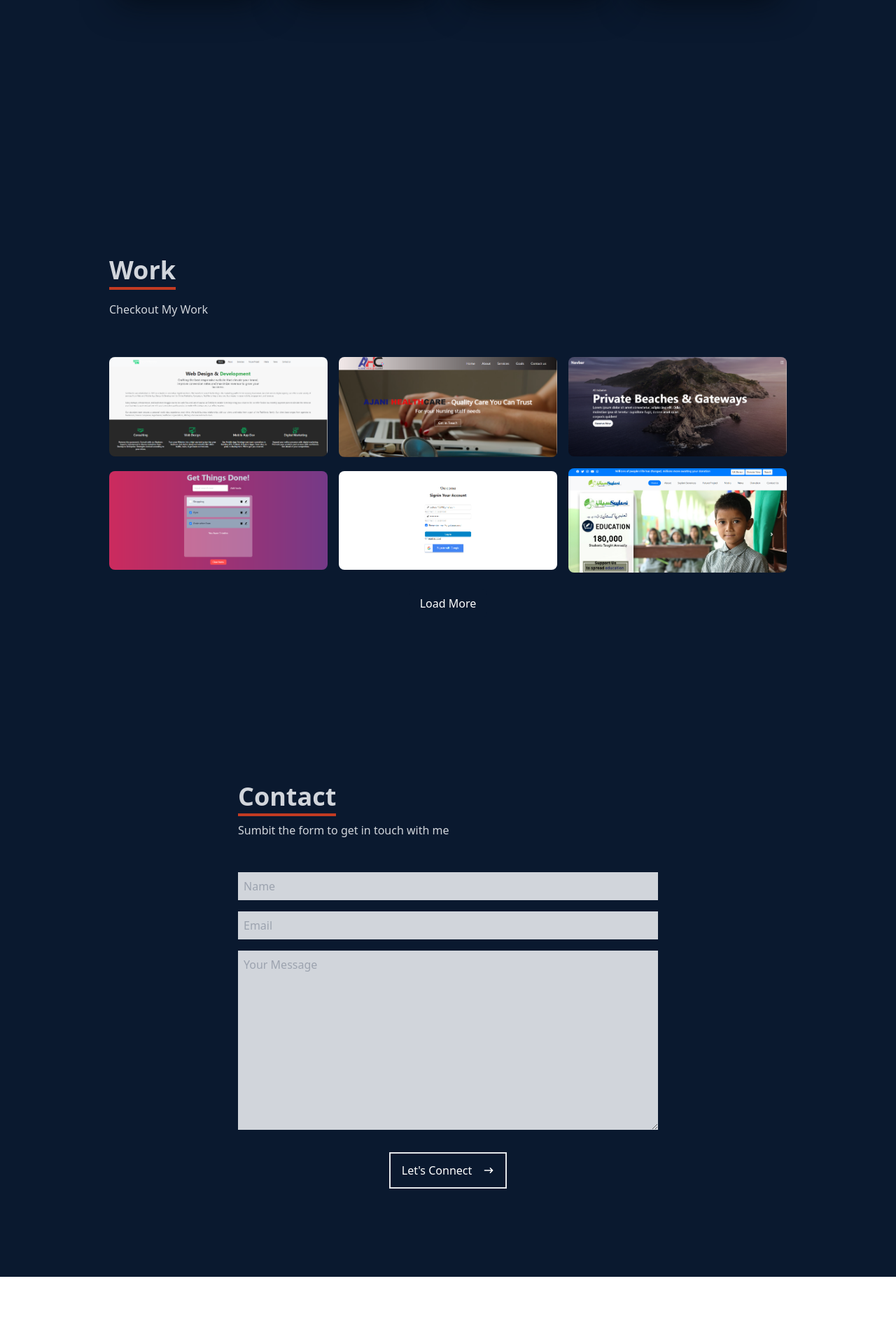
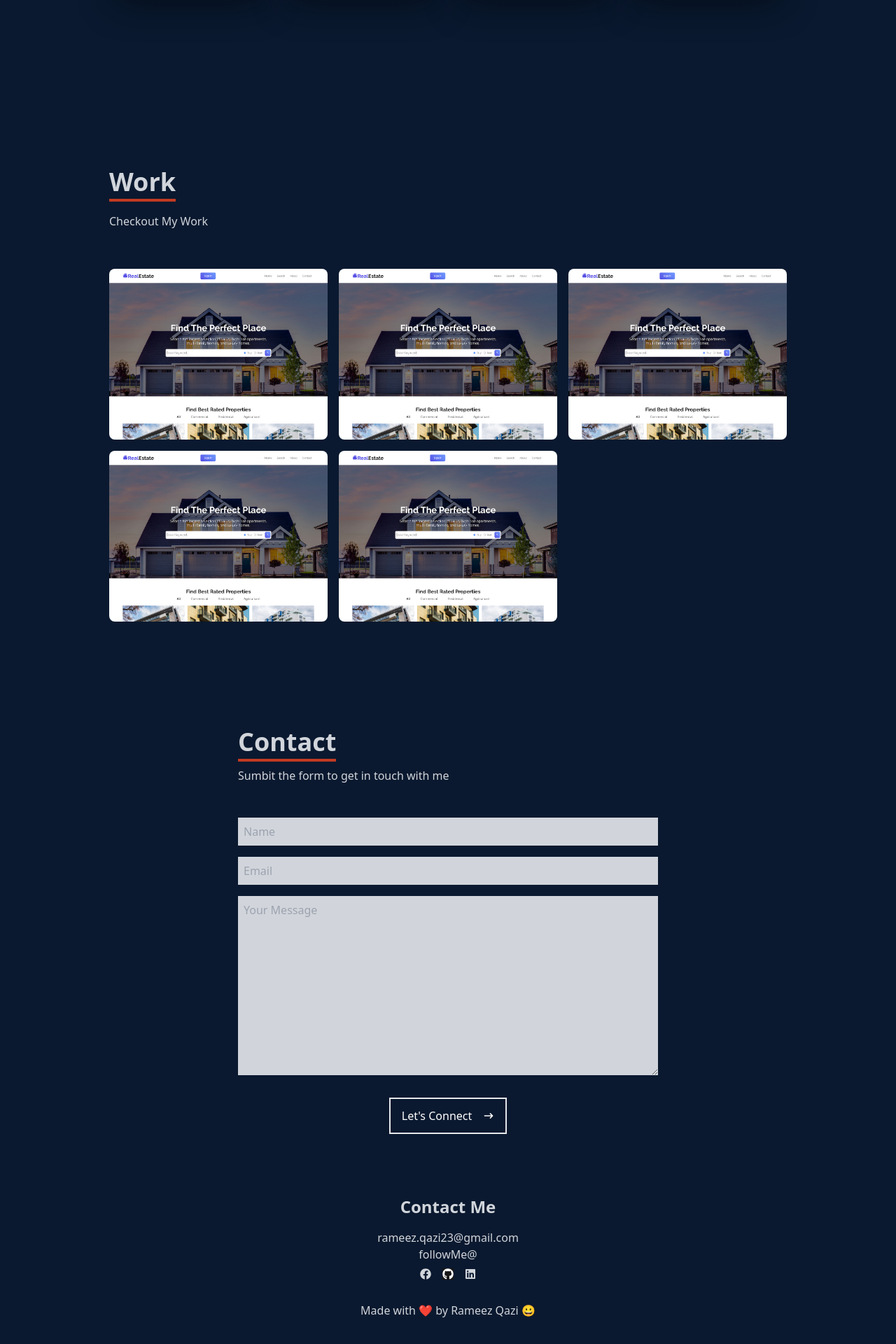
Before and after one commit to abhilashwasekar/Portfolio_Abhilash, a React (Create React App) app: page / in a window 1280 px wide. Shown: the part 2176-4096 px from the top of the page at 70% size. Before the commit the page ends 4000 px from the top, so only its background shows below. Built offline with nearby package versions, Linux system fonts and the light colour scheme.

Commit message:
add changes

```diff
--- a/src/Components/Contact.jsx
+++ b/src/Components/Contact.jsx
@@ -1,6 +1,7 @@
-import React from 'react';
-import { Button, Form, Input, InputNumber } from 'antd';
-import { HiArrowNarrowRight } from 'react-icons/hi'
+import React from "react";
+import { HiArrowNarrowRight } from "react-icons/hi";
+import { FaFacebook, FaGithub, FaLinkedin } from "react-icons/fa";
+
 const layout = {
   labelCol: {
     span: 8,
@@ -10,16 +11,14 @@
   },
 };
 
-
-
 const validateMessages = {
-    required: '${label} is required!',
+  required: "${label} is required!",
   types: {
-        email: '${label} is not a valid email!',
-        number: '${label} is not a valid number!',
+    email: "${label} is not a valid email!",
+    number: "${label} is not a valid number!",
   },
   number: {
-        range: '${label} must be between ${min} and ${max}',
+    range: "${label} must be between ${min} and ${max}",
   },
 };
 /* eslint-enable no-template-curly-in-string */
@@ -28,31 +27,99 @@
   console.log(values);
 };
 
-
 const Contact = () => {
   return (
-        <div name='contact' className='w-full h-screen bg-[#0a192f] flex justify-center items-center p-4 font-sans'>
+    <div
+      name="contact"
+      className="w-full h-full bg-[#0a192f] flex flex-col justify-center items-center p-4 font-sans"
+    >
+      <form
+        action="https://getform.io/f/cba16026-2d63-491a-8ab8-33f0ea8cdcb6"
+        className="flex flex-col max-w-[600px] w-full"
+        method="POST"
+      >
+        <div className="pb-8">
+          <p className="text-4xl font-bold inline border-b-4 border-[#C23B22] text-gray-300">
+            Contact
+          </p>
+          <p className="text-gray-300 py-4">
+            Sumbit the form to get in touch with me
+          </p>
+        </div>
+        <input
+          className="bg-gray-300 p-2"
+          type="text"
+          placeholder="Name"
+          name="name"
+          required={true}
+        />
+        <input
+          className="my-4 p-2 bg-gray-300"
+          type="email"
+          placeholder="Email"
+          name="email"
+        />
+        <textarea
+          className="bg-gray-300 p-2"
+          name="message"
+          placeholder="Your Message"
+          rows="10"
+        ></textarea>
 
-            <form action='https://getform.io/f/cba16026-2d63-491a-8ab8-33f0ea8cdcb6' className='flex flex-col max-w-[600px] w-full' method='POST'>
-                <div className='pb-8'>
-                    <p className='text-4xl font-bold inline border-b-4 border-[#C23B22] text-gray-300'>Contact</p>
-                    <p className='text-gray-300 py-4'>Sumbit the form to get in touch with me</p>
-                </div>
-                <input className='bg-gray-300 p-2' type="text" placeholder='Name' name='name' required={true} />
-                <input className='my-4 p-2 bg-gray-300' type="email" placeholder='Email' name='email' />
-                <textarea className='bg-gray-300 p-2' name='message' placeholder='Your Message' rows="10"></textarea>
-
-                <button className='text-white group border-2 px-4 py-3 my-8 m-auto flex items-center hover:bg-[#C23B22] hover:border-[#C23B22] duration-300 font-sans'>Let's Connect
-
-                    <span className='group-hover:ml-4 duration-300'>
-                        <HiArrowNarrowRight className='ml-4' />
-
+        <button className="text-white group border-2 px-4 py-3 my-8 m-auto flex items-center hover:bg-[#C23B22] hover:border-[#C23B22] duration-300 font-sans">
+          Let's Connect
+          <span className="group-hover:ml-4 duration-300">
+            <HiArrowNarrowRight className="ml-4" />
           </span>
-
         </button>
       </form>
+
+      <div className="flex flex-col text-center text-gray-300 my-5 py-5 justify-center items-center">
+
+        <div className="flex flex-row">
+          <div>
+            <h5 className="text-2xl font-bold py-4">Contact Me</h5>
+            <span>rameez.qazi23@gmail.com</span>
           </div>
-    )
-}
+        </div>
 
-export default Contact
+
+
+        <div className="flex flex-col">
+          <div className="mb-2">
+            <span>followMe@</span>
+          </div>
+
+          <div className="flex flex-row px-4 gap-4 items-center justify-center">
+            <div>
+              <a href="#">
+                <FaFacebook />
+              </a>
+            </div>
+
+            <div className="bg-[#171515]">
+              <a className="text-white" href="#">
+                <FaGithub />
+              </a>
+            </div>
+
+            <div>
+              <a href="#">
+                <FaLinkedin />
+              </a>
+            </div>
+
+          </div>
+        </div>
+
+        <div className="mt-8">
+          <div>
+            <span>Made with ❤️ by Rameez Qazi 😀</span>
+          </div>
+        </div>
+      </div>
+    </div>
+  );
+};
+
+export default Contact;
--- a/src/Components/ShowCard.jsx
+++ b/src/Components/ShowCard.jsx
@@ -16,12 +16,12 @@
     const portfolio = data.find(data => data.id === activeId)
 
     return (
-        <div className='w-full h-screen fixed top-0 left-0 z-10 bg-[#0a192f] bg-opacity-40 font-sans'>
-            <div className='max-w-[1000px] w-[80%] sm:w-[60%] lg:w-[40%]  mx-auto absolute top-1/2 left-1/2 z-20 bg-white rounded-[8px]
+        <div className='w-full h-screen fixed top-0 left-0 z-10 bg-[#0a192f] backdrop-filter backdrop-blur-sm bg-opacity-10 font-sans'>
+            <div className='max-w-[1000px] w-[80%] sm:w-[60%] lg:w-[40%]  mx-aut absolute top-1/2 left-1/2 z-20 bg-white rounded-[8px]
             transform -translate-x-1/2 -translate-y-1/2 p-5'>
-                <div>
+                <div className='flex items-center justify-center'>
                     <figure>
-                        <img className='rounded-[8px]' src={portfolio.imgUrl} alt="image" />
+                        <img className='rounded-[8px] w-[350px]' src={portfolio.imgUrl} alt="portfolio" />
                     </figure>
                 </div>
 
--- a/src/Components/Work2.jsx
+++ b/src/Components/Work2.jsx
@@ -1,95 +1,101 @@
-import React, { useEffect, useState } from 'react'
-import { EditOutlined, EllipsisOutlined, SettingOutlined } from '@ant-design/icons';
-import { Avatar, Card } from 'antd';
-import data from '../data/portfolioData';
-import AOS from 'aos';
-import 'aos/dist/aos.css';
-import ShowCard from './ShowCard';
-
-
-const { Meta } = Card;
-
-
+import React, { useEffect, useState } from "react";
+import data from "../data/portfolioData";
+import AOS from "aos";
+import "aos/dist/aos.css";
+import ShowCard from "./ShowCard";
 
 const Work2 = () => {
-    const [nextItems, setNextItems] = useState(6)
-    const [portfolios, setPortfolios] = useState(data)
-    const [showCard, setShowCard] = useState(false)
-    const [activeId, setActiveId] = useState(null)
+  const [nextItems, setNextItems] = useState(6);
+  const [portfolios, setPortfolios] = useState(data);
+  const [showCard, setShowCard] = useState(false);
+  const [activeId, setActiveId] = useState(null);
 
+  useEffect(() => {
+    AOS.init();
+  }, []);
 
-    useEffect(() => {
-        AOS.init()
+  const handleLoadMore = () => {
+    setNextItems((prev) => prev + 3);
+  };
 
-    }, [])
+  const handleShowCard = (id) => {
+    setShowCard(true);
+    setActiveId(id);
+  };
 
-    const handleLoadMore = () => {
-        setNextItems(prev => prev + 3)
-    }
+  // data.filter((index)=>{
+  //     console.log("Protfolio data", index.imgUrl)
+  // })
 
-    const handleShowCard = (id) => {
-        setShowCard(true)
-        setActiveId(id)
+  for (let i = 0; i < data.length; i++) {
+    console.log(data[i].imgUrl);
+  }
 
-    }
+  return (
+    <section>
 
+      <div
+        name="work"
+        className="w-full md:h-screen text-gray-300 bg-[#0a192f] font-sans"
+      >
+        <div className="max-w-[1000px] mx-auto p-4 flex flex-col justify-center w-full h-full">
+          <div className="pb-8">
+            <p className="text-4xl font-bold inline border-b-4 border-[#C23B22] text-gray-300">
+              Work
+            </p>
+            <p className="py-6">Checkout My Work</p>
+          </div>
 
-    data.filter((index)=>{
-        console.log("Protfolio data", index.imgUrl)
-    })
+          <div className="w-full h-full grid sm:grid-cols-2 md:grid-cols-3 gap-4">
+            {portfolios.slice(0, nextItems).map((portfolio, index) => (
+              <div
+                className="group flex justify-center items-center mx-auto relative z-[1]"
+                key={index}
+                data-aos="fade-zoom-in"
+                data-aos-delay="50"
+                data-aos-duration="1000"
+              >
+                <figure>
+                  <img
+                    className="rounded-[8px]"
+                    src={portfolio.imgUrl}
+                    alt="figure"
+                  />
+                </figure>
 
+                <div className="w-full h-full bg-[#0a192f] backdrop-filter backdrop-blur-sm bg-opacity-30 rounded-[8px] absolute top-0 left-0 z-[5] hidden group-hover:block cursor-pointer">
+                  <div className="w-full h-full flex items-center justify-center">
+                    <button
+                      onClick={() => handleShowCard(portfolio.id)}
+                      className="text-white bg-[#0a192f] hover:bg-[#53565a] py-2 px-4 rounded-[8px] font-500 ease-in duration-200"
+                    >
+                      See details
+                    </button>
+                  </div>
+                </div>
+              </div>
+            ))}
 
-    return (
-        <div name='work' className='w-full md:h-screen text-gray-300 bg-[#0a192f] font-sans'>
-            <div className='max-w-[1000px] mx-auto p-4 flex flex-col justify-center w-full h-full'>
-                <div className='pb-8'>
-                    <p className='text-4xl font-bold inline border-b-4 border-[#C23B22] text-gray-300'>Work</p>
-                    <p className='py-6'>Checkout My Work</p>
+          </div>
+          <div className="container w-full h-full">
+            <div className="text-center my-8">
+              {nextItems < portfolios.length && data.length > 6 && (
+                <button
+                  onClick={handleLoadMore}
+                  className="text-white mt-8 bg-[#0a192f] hover:bg-[#53565a] py-2 px-4 rounded-[8px] font-500 ease-in duration-200"
+                >
+                  Load More
+                </button>
+              )}
+            </div>
+          </div>
+        </div>
 
-                </div>
+        {showCard && <ShowCard setShowCard={setShowCard} activeId={activeId} />}
+      </div>
+    </section>
 
-                <div className='grid sm:grid-cols-2 md:grid-cols-3 gap-4'>
-                    {
-                        portfolios.slice(0, nextItems)?.map((portfolio, index) => (
-                            <div className='group flex justify-center items-center mx-auto relative z-[1]'
-                                key={index}
-                                data-aos='fade-zoom-in'
-                                data-aos-delay='50'
-                                data-aos-duration='1000'
-                            >
-                                <figure>
-                                    <img className='rounded-[8px]' src={portfolio.imgUrl} alt="figure" />
-                                </figure>
+  );
+};
 
-                                <div className='w-full h-full bg-[#0a192f] backdrop-filter backdrop-blur-sm bg-opacity-30 rounded-[8px] absolute top-0 left-0 z-[5] hidden group-hover:block cursor-pointer'>
-                                    <div className='w-full h-full flex items-center justify-center'>
-                                        <button onClick={() => handleShowCard(portfolio.id)} className='text-white bg-[#0a192f] hover:bg-[#53565a] py-2 px-4 rounded-[8px] font-500 ease-in duration-200'>See details</button>
-
-                                    </div>
-                                </div>
-
-                            </div>
-                        )
-
-                        )
-                    }
-
-                </div>
-
-                <div className='text-center mt-6'>
-                    {nextItems < portfolios.length && data.length > 6 && (
-
-                        <button onClick={handleLoadMore} className='text-white bg-[#0a192f] hover:bg-[#53565a] py-2 px-4 rounded-[8px] font-500 ease-in duration-200'>Load More</button>
-                    )}
-                </div>
-            </div>
-
-            {
-                showCard && <ShowCard setShowCard={setShowCard} activeId={activeId} />
-            }
-
-        </div>
-    )
-}
-
-export default Work2
+export default Work2;
```
Also changed, not shown: src/data/portfolioData.js (+126 -59 lines), 1 other file (tests, documents, lock files or other folders). Lines whose indentation alone changed are shown as unchanged.
